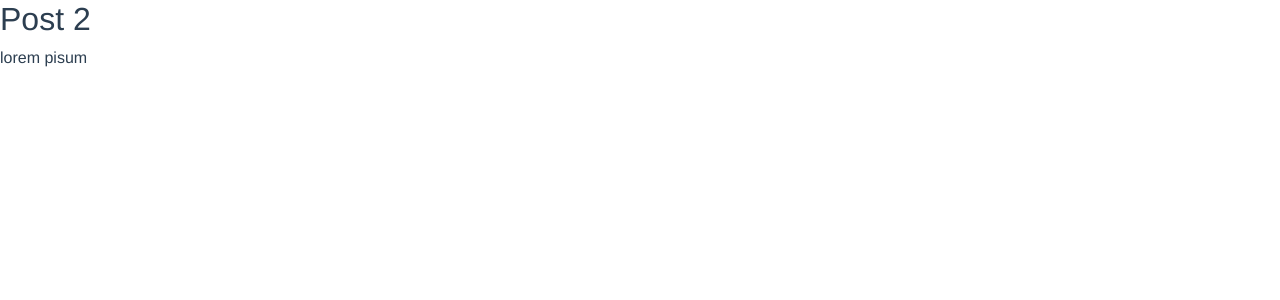
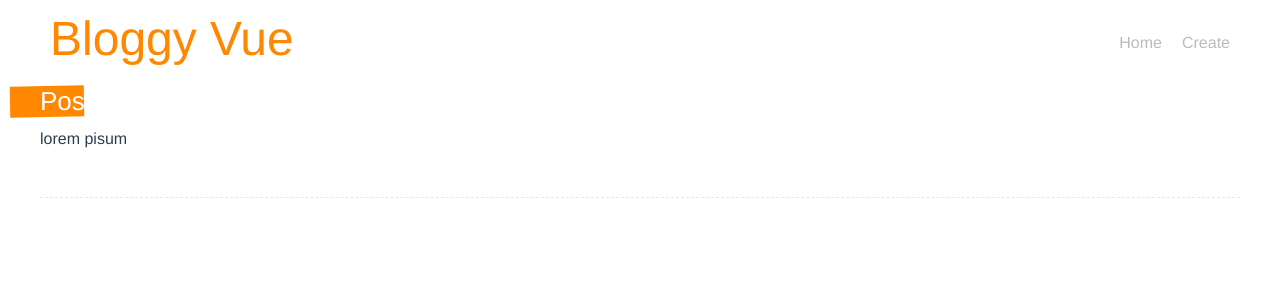
Before and after one commit to fisheeesh/Blog-Post, a Vue app: page /posts/2 in a window 1280 px wide. Shown: the top 300 px of the page. Built offline with nearby package versions, Linux system fonts and the light colour scheme; data requests are answered from the project's data file.

Commit message:
nav bar component

```diff
--- a/database/db.json
+++ b/database/db.json
@@ -23,6 +23,14 @@
         "webdev",
         "vuejs"
       ]
+    },
+    {
+      "id": "6ce3",
+      "title": "13th monthnasary ",
+      "body": "We gonna go to the Cafe Shop",
+      "tags": [
+        "Couple"
+      ]
     }
   ]
 }
--- a/src/App.vue
+++ b/src/App.vue
@@ -1,8 +1,13 @@
 <template>
+  <NavBar></NavBar>
   <router-view/>
 </template>
 <script>
-export default{
+import NavBar from './components/NavBar.vue';
+export default {
+  components : {
+    NavBar
+  }
 
 }
 </script>
--- /dev/null
+++ b/src/components/NavBar.vue
@@ -0,0 +1,42 @@
+<template>
+    <header>
+        <h1>Bloggy Vue</h1>
+        <nav>
+            <router-link :to="{ name: 'home' }">Home</router-link>
+            <router-link :to="{ name: 'create' }">Create</router-link>
+        </nav>
+    </header>
+</template>
+
+<script>
+export default {
+
+}
+</script>
+
+<style>
+header {
+    display: flex;
+    justify-content: space-between;
+    align-items: center;
+    max-width: 1200px;
+    margin: 0 auto;
+    padding: 10px;
+}
+
+header h1 {
+    color: #ff8800;
+    font-size: 48px;
+}
+
+header a {
+    color: #bbb;
+    text-decoration: none;
+    margin-left: 20px;
+}
+
+header a.router-link-active {
+    color: #444;
+    font-weight: bold;
+}
+</style>
--- a/src/components/SinglePost.vue
+++ b/src/components/SinglePost.vue
@@ -11,7 +11,6 @@
 </template>
 
 <script>
-import { computed, ref } from 'vue';
 
 export default {
   props: ['post']
--- a/src/composables/getPost.js
+++ b/src/composables/getPost.js
@@ -6,7 +6,7 @@
 
   let load = async () => {
     try {
-      await new Promise((resolve, reject) => setTimeout(resolve, 2000))
+      // await new Promise((resolve, reject) => setTimeout(resolve, 2000))
       let response = await fetch("http://localhost:3000/posts/" + id);
       if (response.status === 404) {
         throw new Error("Not Found URL!");
--- a/src/composables/getPosts.js
+++ b/src/composables/getPosts.js
@@ -5,7 +5,7 @@
   let error = ref("");
   let load = async () => {
     try {
-      await new Promise((resolve, reject) => setTimeout(resolve, 2000))
+      // await new Promise((resolve, reject) => setTimeout(resolve, 2000))
       let response = await fetch("http://localhost:3000/posts");
       if (response.status === 404) {
         throw new Error("Not Found URL!");
--- a/src/views/CreatePost.vue
+++ b/src/views/CreatePost.vue
@@ -1,5 +1,5 @@
 <template>
-    <h1>Create Post</h1>
+    <!-- <h1>Create Post</h1> -->
     <form @submit.prevent="addPost">
         <label for="">Title</label>
         <input type="text" required v-model="title">
--- a/src/views/DetailPost.vue
+++ b/src/views/DetailPost.vue
@@ -1,7 +1,7 @@
 <template>
   <!-- <h1>Detail {{ id }}</h1> -->
   <div v-if="error">{{ error }}</div>
-  <div v-if="post">
+  <div v-if="post" class="post">
     <h2>{{ post.title }}</h2>
     <p>{{ post.body }}</p>
   </div>
@@ -15,17 +15,53 @@
 import getPost from '@/composables/getPost';
 export default {
   components: { Spinner },
-    props : ['id'],
-    setup(props){
-        let {post, error, load } = getPost(props.id)
+  props: ['id'],
+  setup(props) {
+    let { post, error, load } = getPost(props.id)
 
-        load()
+    load()
 
-        return { post, error }
-    }
+    return { post, error }
+  }
 }
 </script>
 
 <style>
+.post {
+  margin: 0 40px 30px;
+  padding-bottom: 30px;
+  border-bottom: 1px dashed #e7e7e7;
+}
 
+.post h2 {
+  display: inline-block;
+  position: relative;
+  font-size: 26px;
+  color: white;
+  margin-bottom: 10px;
+  max-width: 400px;
+}
+
+.post h2::before {
+  content: "";
+  display: block;
+  width: 100%;
+  height: 100%;
+  background: #ff8800;
+  position: absolute;
+  z-index: -1;
+  padding-right: 40px;
+  left: -30px;
+  transform: rotateZ(-1deg);
+}
+
+.pill {
+  display: inline-block;
+  margin: 10px 10px 0 0;
+  color: #444;
+  background: #ddd;
+  padding: 8px;
+  border-radius: 20px;
+  font-size: 14px;
+}
 </style>
```
